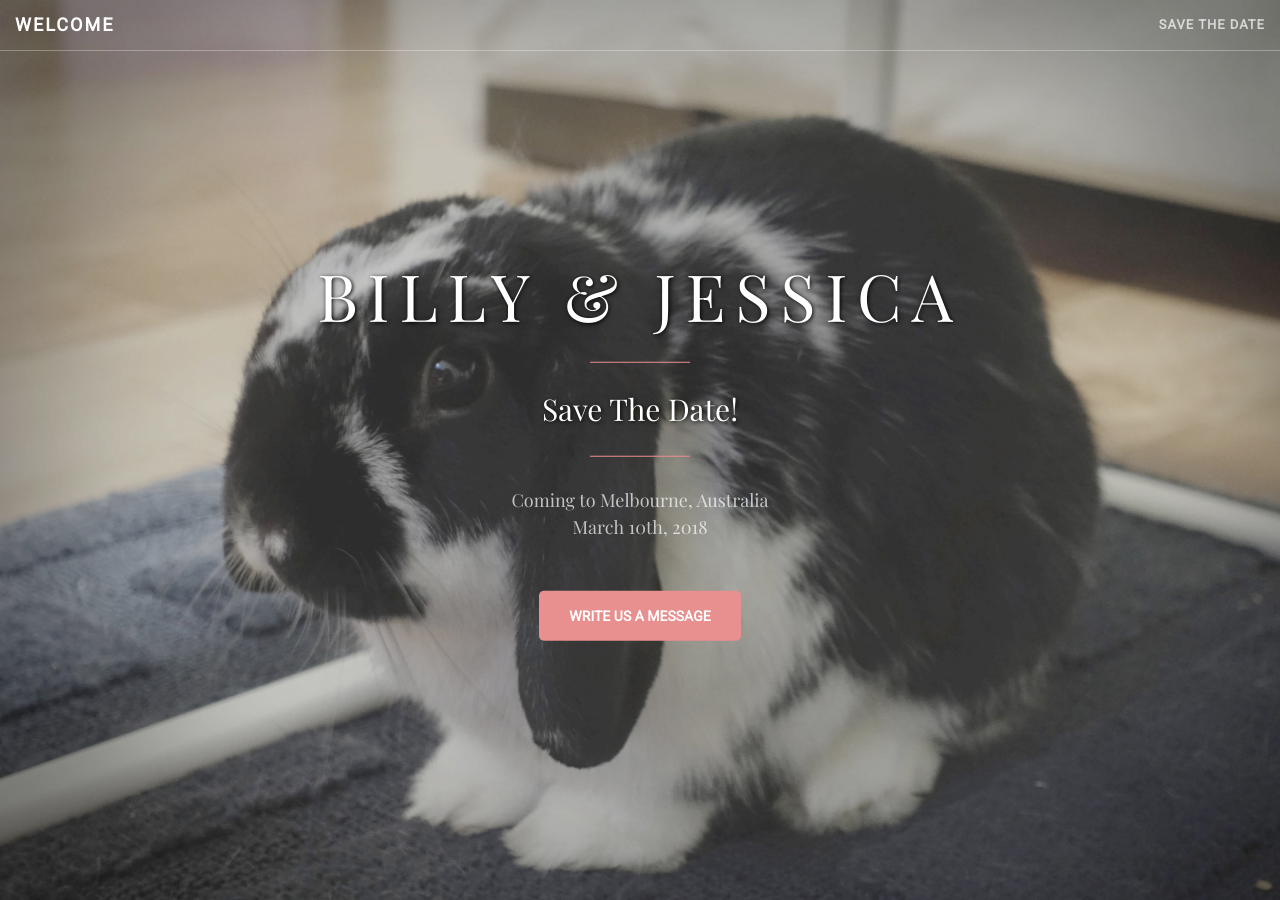
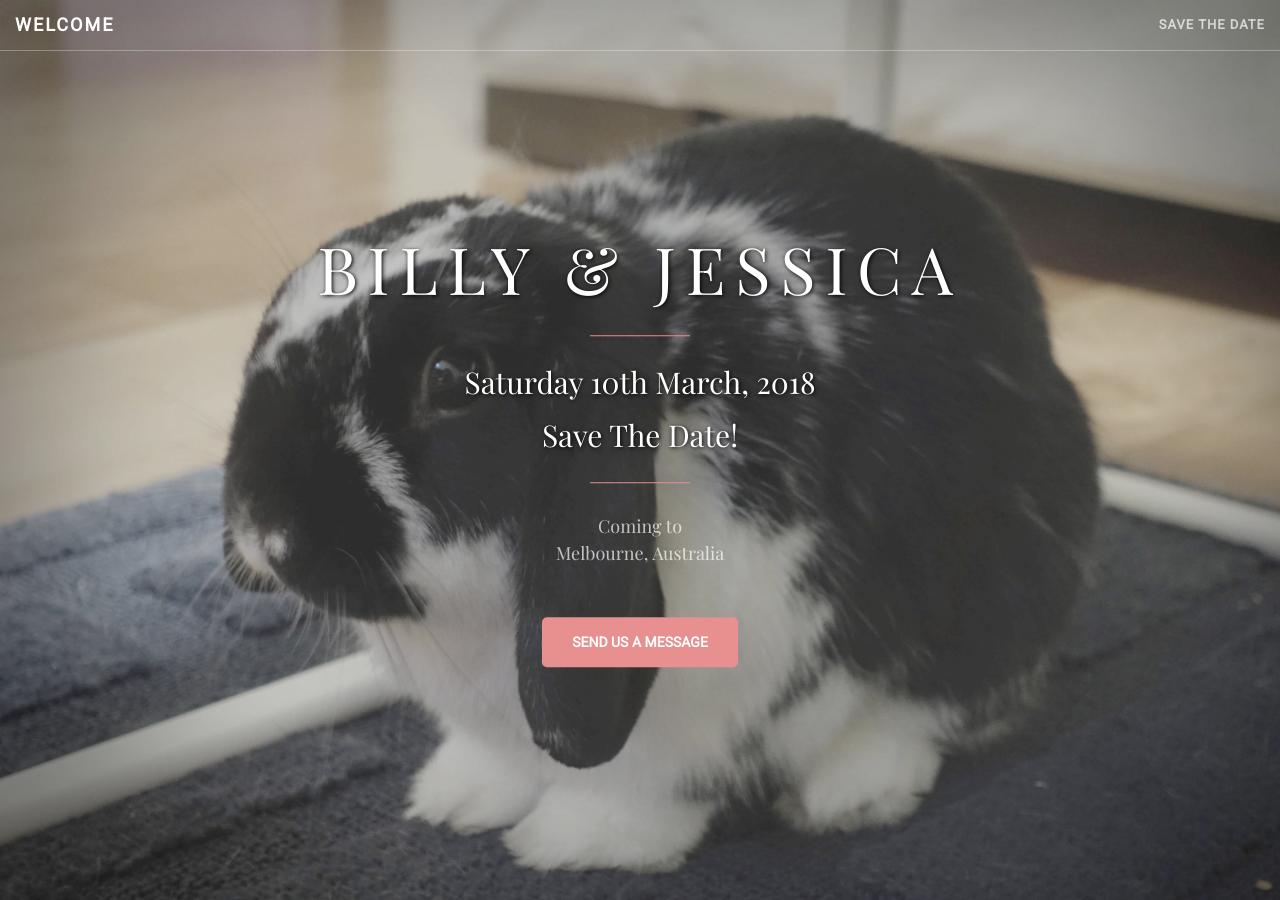
Before and after one commit to notbleh/wed-website, a Jekyll site: the page built from savethedate.html, in a window 1280 px wide and 900 px high. Built offline with Jekyll 4.4.1, drawn with Linux system fonts in a browser that asks for light colours.

Commit message:
Update save-the-date.html

```diff
--- a/_includes/save-the-date.html
+++ b/_includes/save-the-date.html
@@ -3,11 +3,12 @@
         <div class="header-content-inner">
             <h1 class="text-shadow">Billy &amp; Jessica</h1>
             <hr>
+            <h2 class="text-shadow">Saturday 10th March, 2018</h2>
             <h2 class="text-shadow">Save The Date!</h2>
             <hr>
-            <p>Coming to Melbourne, Australia<br>
-                March 10th, 2018</p>
-            <a href="#contactus" class="btn btn-primary btn-xl page-scroll">Write us a message</a>
+            <p>Coming to<br>
+                 Melbourne, Australia</p>
+            <a href="#contactus" class="btn btn-primary btn-xl page-scroll">Send us a message</a>
         </div>
     </div>
 </header>
```
